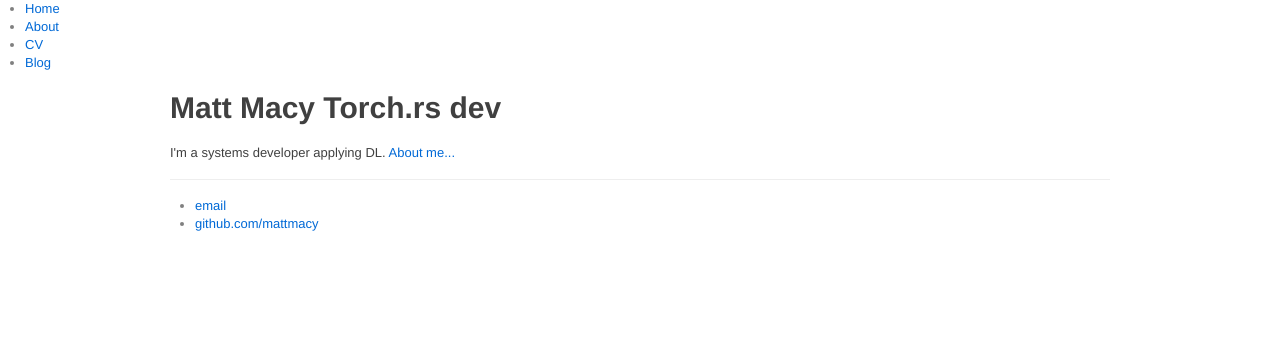
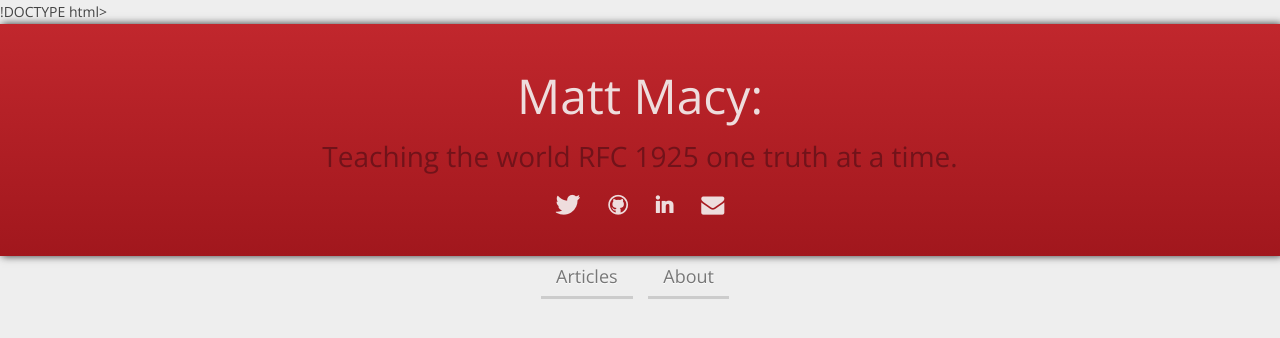
Before and after one commit to mattmacy/mattmacy.github.io, a Jekyll site: the page index.html, which Jekyll copies as it is, in a window 1280 px wide. Shown: the top 338 px of the page. Built offline with Jekyll 4.4.1, drawn with Linux system fonts in a browser that asks for light colours.

Commit message:
reformat

```diff
--- a/index.html
+++ b/index.html
@@ -1,8 +1,112 @@
----
-layout: default
-title: Matt Macy, Torch.rs dev
----
+!DOCTYPE html>
+<html lang="en">
+  <head>
+    <meta charset="utf-8">
+    <meta name="viewport" content="width=device-width, initial-scale=1.0">
+    <meta name="referrer" content="always">
+    <title>mattmacy.com</title>
 
-		<div class="blurb">
-			<h1>Matt Macy Torch.rs dev</h1>
-<p>I'm a systems developer applying DL. <a href="/about">About me...</a></p>
+  <link rel="shortcut icon" href="/media/images/favicon.ico">
+
+
+
+
+
+  <!-- Le HTML5 shim, for IE6-8 support of HTML elements -->
+  <!--[if lt IE 9]>
+    <script src="/media/js/html5.js"></script>
+  <![endif]-->
+
+
+  <link rel="stylesheet" type="text/css" href="/media/compiled_less/bootstrap.css">
+
+  <link rel="stylesheet" type="text/css" href="/media/css/pygments.css">
+
+
+  <script type="text/javascript" src="/media/js/jquery.js"></script>
+  <script src="/media/bootstrap/js/bootstrap.js"></script>
+  <script type="text/x-mathjax-config">
+      MathJax.Hub.Config({
+        tex2jax: {
+          inlineMath: [ ["\\(","\\)"] ],
+          displayMath: [ ['$$','$$'], ["\\[","\\]"] ],
+          processEscapes: false,
+          skipTags: ["script","noscript","style","textarea","code"]
+        }
+      });
+  </script>
+  <script type="text/javascript" async
+    src="https://cdn.mathjax.org/mathjax/latest/MathJax.js?config=TeX-AMS_CHTML">
+  </script>
+
+
+
+
+  <script type="text/javascript">
+    var _gaq = _gaq || [];
+    _gaq.push(['_setAccount', 'UA-470775-5']);
+    _gaq.push(['_trackPageview']);
+    setTimeout("_gaq.push(['_trackEvent', '15_seconds', 'read'])",15000);
+    setTimeout("_gaq.push(['_trackEvent', '30_seconds', 'read'])",30000);
+    setTimeout("_gaq.push(['_trackEvent', '60_seconds', 'read'])",60000);
+    setTimeout("_gaq.push(['_trackEvent', '120_seconds', 'read'])",120000);
+    setTimeout("_gaq.push(['_trackEvent', '240_seconds', 'read'])",240000);
+    (function() {
+      var ga = document.createElement('script'); ga.type = 'text/javascript'; ga.async = true;
+      ga.src = ('https:' == document.location.protocol ? 'https://ssl' : 'http://www') + '.google-analytics.com/ga.js';
+      var s = document.getElementsByTagName('script')[0]; s.parentNode.insertBefore(ga, s);
+    })();
+  </script>
+
+  </head>
+  <body>
+
+
+
+
+
+<div class="hero-box">
+  <div class="hero-inner">
+    <h1 class="highlight slogan">Matt Macy:</h1>
+    <h2>
+    Teaching the world RFC 1925 one truth at a time.
+    </h2>
+    <h3 class="white contact-me">
+      <a href="https://www.twitter.com/Mat_Macy/" alt="Twitter"><i class="icon-twitter"></i></a>
+      <a href="https://github.com/mattmacy/" alt="GitHub"><i class="icon-github"></i></a>
+      <a href="https://www.linkedin.com/in/matthew-macy-2493a21" alt="LinkedIn"><i class="icon-linkedin"></i></a>
+	  <a href="mailto:mat.macy@gmail.com" alt="Email"><i class="icon-envelope-alt"></i></a>
+    </h3>
+  </div>
+</div>
+
+<div class="center-box">
+  <div class="container">
+
+<header class="navbar">
+  <nav class="navbar-inner-clean">
+    <div class="container-fluid">
+      <ul class="nav">
+        <li><a href="/blog">Articles</a></li>
+
+        <li><a href="/about">About</a></li>
+
+      </ul>
+    </div>
+  </nav>
+</header>
+
+  </div>
+</div>
+
+
+
+  <link rel="stylesheet" type="text/css" href="/media/css/fontawesome/fontawesome.css" />
+  <!--[if lt IE 9]>
+    <link rel="stylesheet" type="text/css" href="/media/css/fontawesome/fontawesome-ie7.css" />
+  <![endif]-->
+  <link href='https://fonts.googleapis.com/css?family=Open+Sans:300,300italic,400,700' rel='stylesheet' type='text/css'>
+
+
+  </body>
+</html>
```
